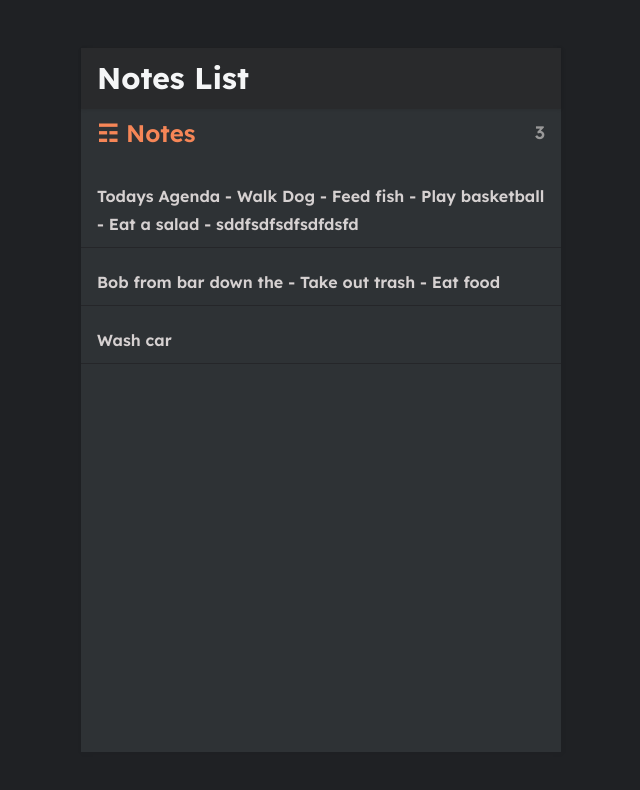
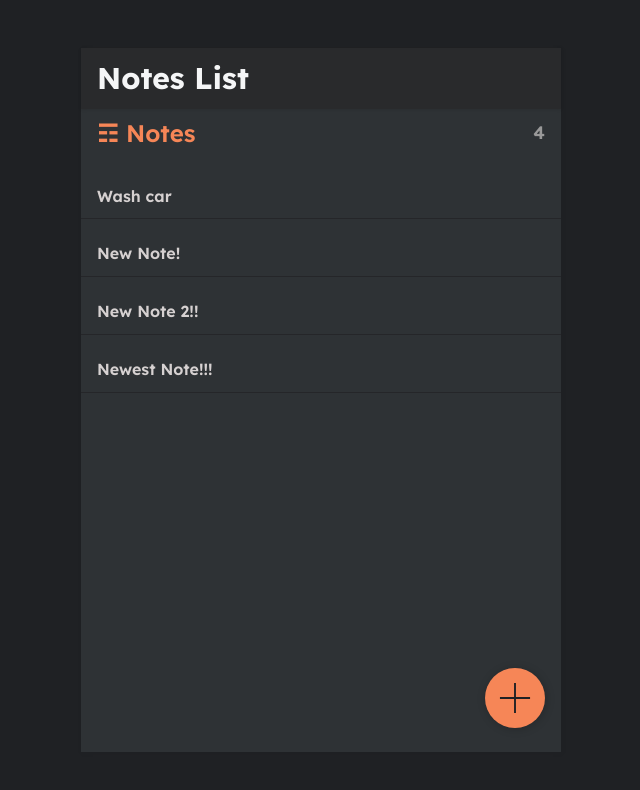
Before and after one commit to JoseIgnacioTapia/notes-app, a React (Create React App) app: page / in a window 1280 px wide. Shown: the top 790 px of the page, without its empty margins (319-959 px from the left). Built offline with nearby package versions, Linux system fonts and the light colour scheme; data requests are answered from the project's data file.

Commit message:
Update & Delete Notes

```diff
--- a/db.json
+++ b/db.json
@@ -1,19 +1,24 @@
 {
   "notes": [
     {
-      "id": 1,
-      "body": "Todays Agenda\n\n- Walk Dog\n- Feed fish\n- Play basketball\n- Eat a salad\n- sddfsdfsdfsdfdsfd",
-      "updated": "2021-10-28T20:18:10.109Z"
+      "id": 3,
+      "body": "Wash car",
+      "updated": "2021-10-28T20:56:12.453Z"
     },
     {
-      "id": 2,
-      "body": "Bob from bar down the \n\n- Take out trash\n- Eat food",
-      "updated": "2021-07-13T20:43:18.550058Z"
+      "body": "New Note!",
+      "updated": "2021-10-28T21:12:52.183Z",
+      "id": 4
     },
     {
-      "id": 3,
-      "body": "Wash car",
-      "updated": "2021-07-13T19:46:12.187306Z"
+      "body": "New Note 2!!\n",
+      "updated": "2021-10-28T21:13:09.678Z",
+      "id": 5
+    },
+    {
+      "body": "Newest Note!!!",
+      "updated": "2021-10-28T21:14:45.939Z",
+      "id": 6
     }
   ]
 }
--- /dev/null
+++ b/src/components/AddButton.js
@@ -0,0 +1,12 @@
+import { Link } from 'react-router-dom';
+import { ReactComponent as AddIcon } from '../assets/add.svg';
+
+const AddButton = () => {
+  return (
+    <Link to="/note/new" className="floating-button">
+      <AddIcon />
+    </Link>
+  );
+};
+
+export default AddButton;
--- a/src/pages/Note.js
+++ b/src/pages/Note.js
@@ -11,6 +11,8 @@
 
   useEffect(() => {
     const getNote = async () => {
+      if (noteID === 'new') return;
+
       const response = await fetch(`http://localhost:5000/notes/${noteID}`);
       const data = await response.json();
 
@@ -25,6 +27,16 @@
     setNote({ ...note, body: e.target.value });
   };
 
+  const createNote = async () => {
+    await fetch(`http://localhost:5000/notes/`, {
+      method: 'POST',
+      body: JSON.stringify({ ...note, updated: new Date() }),
+      headers: {
+        'Content-Type': 'application/json',
+      },
+    });
+  };
+
   const updateNote = async () => {
     await fetch(`http://localhost:5000/notes/${noteID}`, {
       method: 'PUT',
@@ -35,8 +47,26 @@
     });
   };
 
+  const deleteNote = async () => {
+    await fetch(`http://localhost:5000/notes/${noteID}`, {
+      method: 'DELETE',
+      headers: {
+        'Content-Type': 'application/json',
+      },
+    });
+
+    history.push('/');
+  };
+
   const submitHandler = () => {
-    updateNote();
+    if (noteID !== 'new' && !note.body) {
+      deleteNote();
+    } else if (noteID !== 'new') {
+      updateNote();
+    } else if (noteID === 'new' && note !== null) {
+      createNote();
+    }
+
     history.push('/');
   };
 
@@ -48,6 +78,12 @@
             <ArrowLeft onClick={submitHandler} />
           </Link>
         </h3>
+
+        {noteID !== 'new' ? (
+          <button onClick={deleteNote}>Delete</button>
+        ) : (
+          <button onClick={submitHandler}>Done</button>
+        )}
       </NoteHeader>
       <textarea onChange={changeValueHandler} value={note?.body}></textarea>{' '}
       {/* Show if  exist the element note */}
--- a/src/pages/NotesPages.js
+++ b/src/pages/NotesPages.js
@@ -1,6 +1,7 @@
 import { useState, useEffect } from 'react';
 import ListItem from '../components/ListItem';
 import { NotesHeader, NotesList } from './NotesStyles.js';
+import AddButton from '../components/AddButton';
 
 const NotesPages = () => {
   const [notes, setNotes] = useState([]);
@@ -29,6 +30,8 @@
           <ListItem key={note.id} note={note} />
         ))}
       </NotesList>
+
+      <AddButton />
     </div>
   );
 };
```
Also changed, not shown: src/assets/add.svg (added).
